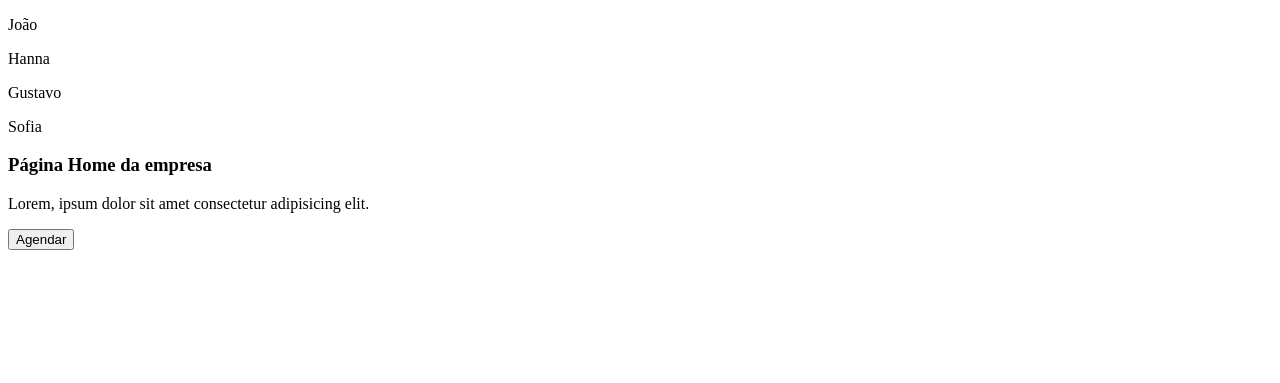
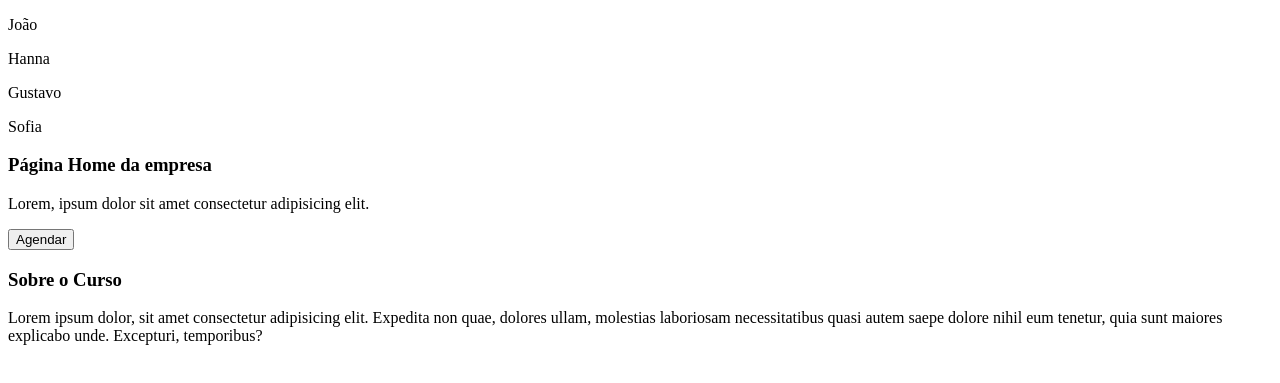
Before and after one commit to GuiPereira8/curso_github, a plain HTML site: page index.html in a window 1280 px wide. Shown: the part 105-488 px from the top of the page. Drawn offline with Linux system fonts and the light colour scheme.

Commit message:
Finalizando segunda parte da home

```diff
--- /dev/null
+++ b/home.js
@@ -0,0 +1,3 @@
+function mostrarNome(nome) {
+  return nome;
+}
--- a/index.html
+++ b/index.html
@@ -18,6 +18,14 @@
       <h3>Página Home da empresa</h3>
       <p>Lorem, ipsum dolor sit amet consectetur adipisicing elit.</p>
       <button>Agendar</button>
+
+      <h3>Sobre o Curso</h3>
+      <p>
+        Lorem ipsum dolor, sit amet consectetur adipisicing elit. Expedita non
+        quae, dolores ullam, molestias laboriosam necessitatibus quasi autem
+        saepe dolore nihil eum tenetur, quia sunt maiores explicabo unde.
+        Excepturi, temporibus?
+      </p>
     </div>
   </body>
 </html>
```
